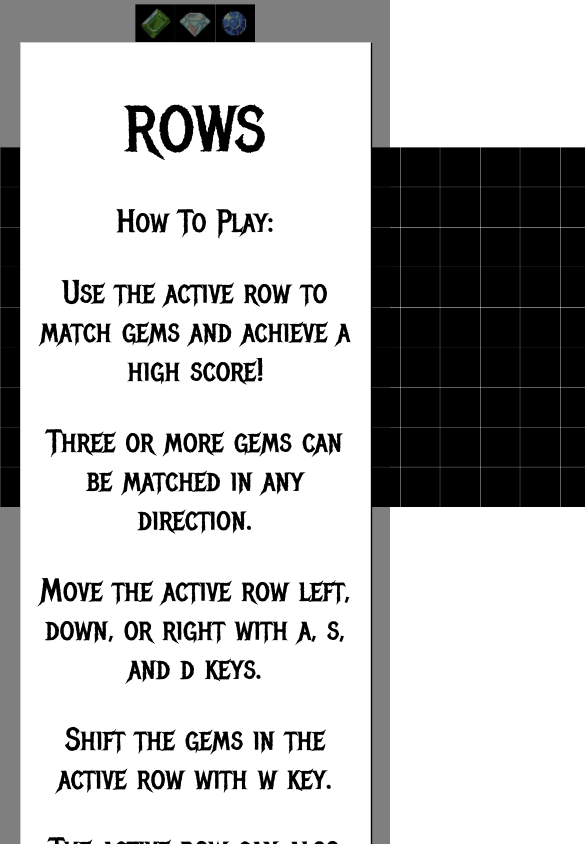
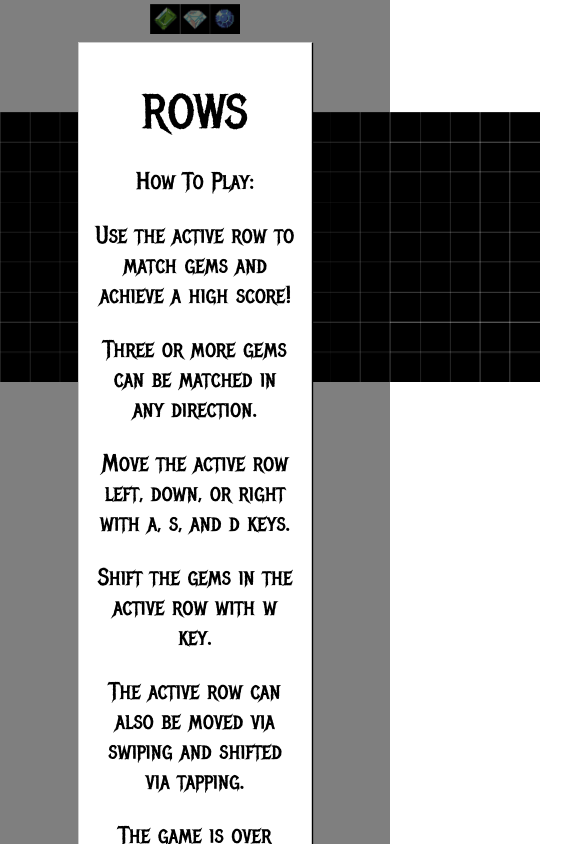
Before and after one commit to Detulovnoc/ROWS, a React (Create React App) app: page / in a window 390 px wide. Shown: the top 844 px of the page, 585 px wide, since content can reach past the window. Built offline with nearby package versions, Linux system fonts and the light colour scheme.

Commit message:
rework graphical elements to size based on media queries

```diff
--- a/src/components/Modal/Modal.module.css
+++ b/src/components/Modal/Modal.module.css
@@ -11,3 +11,19 @@
     box-sizing: border-box;
     transition: all 0.3s ease-out;
 }
+
+@media(max-width: 750px) {
+    .Modal {
+        position: fixed;
+        z-index: 500;
+        background-color: white;
+        width: 60%;
+        border: 1px solid #ccc;
+        box-shadow: 1px 1px 1px black;
+        padding: 1rem;
+        left: 20%;
+        top: 5%;
+        box-sizing: border-box;
+        transition: all 0.3s ease-out;
+    }
+}
--- a/src/containers/GameManager/GameManager.js
+++ b/src/containers/GameManager/GameManager.js
@@ -121,7 +121,7 @@ class GameManager extends Component {
                         {this.rowBoard[16].map( (gridBlock, index) => { return <RowBlock key={index} style={{top: (index * 1) + 'rem'}} className = {styles.Column16} type={gridBlock} />})}
                     </div>
                     <div className = {styles.Column17}>
-                        {this.rowBoard[17].map( (gridBlock, index) => { return <RowBlock key={index} style={{top: (index * 1) + 'rem'}} className = {styles.Column17} type={gridBlock} />})}
+                        {this.rowBoard[17].map( (gridBlock, index) => { return <RowBlock key={index} style={{top: (index * 1) + 'rem'}} className = {styles.Column1} type={gridBlock} />})}
                     </div>
                 </main>
                 <p className={styles.Fullsize}>Score: {this.state.score}</p>
--- a/src/containers/GameManager/GameManager.module.css
+++ b/src/containers/GameManager/GameManager.module.css
@@ -127,3 +127,135 @@
     margin-left: 42.5rem;
     margin-top: -22.5rem;
 }
+
+@media (max-width: 750px) {
+    .Fullsize {
+        margin-top: 1.5rem;
+        margin-bottom: 1.5rem;
+        font-size: 3rem;
+    }
+
+    .Midsize {
+        margin-top: 1.5rem;
+        margin-bottom: 1.5rem;
+        font-size: 1.5rem;
+    }
+
+    .NextRowWindow {
+        background: url('NextRowGrid.png') round;
+        width: 5.625rem;
+        height: 1.875rem;
+        margin: auto;
+    }
+
+    .NextBlock1 {
+        margin-left: 0rem;
+    }
+
+    .NextBlock2 {
+        margin-left: 1.875rem;
+        margin-top: -1.875rem;
+    }
+
+    .NextBlock3 {
+        margin-left: 3.75rem;
+        margin-top: -1.875rem;
+    }
+
+    .Grid {
+        background: url('PlacementGrid.png') round;
+        width: 33.75rem;
+        height: 16.875rem;
+        margin: auto;
+    }
+
+    .Column0 {
+        margin-left: 0rem;
+        margin-top: -1.875rem;
+    }
+
+    .Column1 {
+        margin-left: 1.875rem;
+        margin-top: -16.875rem;
+    }
+
+    .Column2 {
+        margin-left: 3.75rem;
+        margin-top: -16.875rem;
+    }
+
+    .Column3 {
+        margin-left: 5.625rem;
+        margin-top: -16.875rem;
+    }
+
+    .Column4 {
+        margin-left: 7.5rem;
+        margin-top: -16.875rem;
+    }
+
+    .Column5 {
+        margin-left: 9.375rem;
+        margin-top: -16.875rem;
+    }
+
+    .Column6 {
+        margin-left: 11.25rem;
+        margin-top: -16.875rem;
+    }
+
+    .Column7 {
+        margin-left: 13.125rem;
+        margin-top: -16.875rem;
+    }
+
+    .Column8 {
+        margin-left: 15rem;
+        margin-top: -16.875rem;
+    }
+
+    .Column9 {
+        margin-left: 16.875rem;
+        margin-top: -16.875rem;
+    }
+
+    .Column10 {
+        margin-left: 18.75rem;
+        margin-top: -16.875rem;
+    }
+
+    .Column11 {
+        margin-left: 20.625rem;
+        margin-top: -16.875rem;
+    }
+
+    .Column12 {
+        margin-left: 22.5rem;
+        margin-top: -16.875rem;
+    }
+
+    .Column13 {
+        margin-left: 24.375rem;
+        margin-top: -16.875rem;
+    }
+
+    .Column14 {
+        margin-left: 26.25rem;
+        margin-top: -16.875rem;
+    }
+
+    .Column15 {
+        margin-left: 28.125rem;
+        margin-top: -16.875rem;
+    }
+
+    .Column16 {
+        margin-left: 30rem;
+        margin-top: -16.875rem;
+    }
+
+    .Column17 {
+        margin-left: 31.875rem;
+        margin-top: -16.875rem;
+    }
+}
--- a/src/containers/GameManager/RowFactory/RowBlock/RowBlock.module.css
+++ b/src/containers/GameManager/RowFactory/RowBlock/RowBlock.module.css
@@ -26,3 +26,34 @@
     width:2.5rem;
     height:2.5rem;
 }
+
+@media(max-width:750px) {
+    .Diamond{
+        background: url('RowBlockDiamond.png') round;
+        width: 1.875rem;
+        height: 1.875rem;
+    }
+
+    .Emerald{
+        background: url('RowBlockEmerald.png') round;
+        width: 1.875rem;
+        height: 1.875rem;
+    }
+
+    .Ruby{
+        background: url('RowBlockRuby.png') round;
+        width: 1.875rem;
+        height: 1.875rem;
+    }
+
+    .Sapphire{
+        background: url('RowBlockSapphire.png') round;
+        width: 1.875rem;
+        height: 1.875rem;
+    }
+
+    .Empty{
+        width: 1.875rem;
+        height: 1.875rem;
+    }
+}
--- a/src/containers/GameManager/RowFactory/RowFactory.js
+++ b/src/containers/GameManager/RowFactory/RowFactory.js
@@ -11,6 +11,14 @@ class RowFactory extends Component {
 
         let left = (this.props.leftPos * 2.5) + 'rem';
         let top = (this.props.topPos * 2.5) + 'rem';
+
+        // let left = window.innerWidth <= 750 ? (this.props.leftPos * 1.875) + 'rem' : (this.props.leftPos * 2.5) + 'rem';
+        // let top = window.innerWidth <= 750 ? (this.props.topPos * 1.875) + 'rem' : (this.props.topPos * 2.5) + 'rem';
+
+        if (window.innerWidth <= 750) {
+            left = (this.props.leftPos * 1.875) + 'rem';
+            top = (this.props.topPos * 1.875) + 'rem';
+        }
 
         const activeObject =
         <Aux>
--- a/src/containers/GameManager/RowFactory/RowFactory.module.css
+++ b/src/containers/GameManager/RowFactory/RowFactory.module.css
@@ -14,3 +14,17 @@
 .RowBlock3{
     margin: -2.5rem 0rem 0rem 5rem;
 }
+
+@media(max-width:750px) {
+    .RowBlock1{
+        margin: 0rem 0rem 0rem 0rem;
+    }
+
+    .RowBlock2{
+        margin: -1.875rem 0rem 0rem 1.875rem;
+    }
+
+    .RowBlock3{
+        margin: -1.875rem 0rem 0rem 3.75rem;
+    }
+}
```
Also changed, not shown: src/components/Backdrop/Backdrop.module.css (line endings or trailing spaces), src/components/Layout/Layout.module.css (line endings or trailing spaces).
